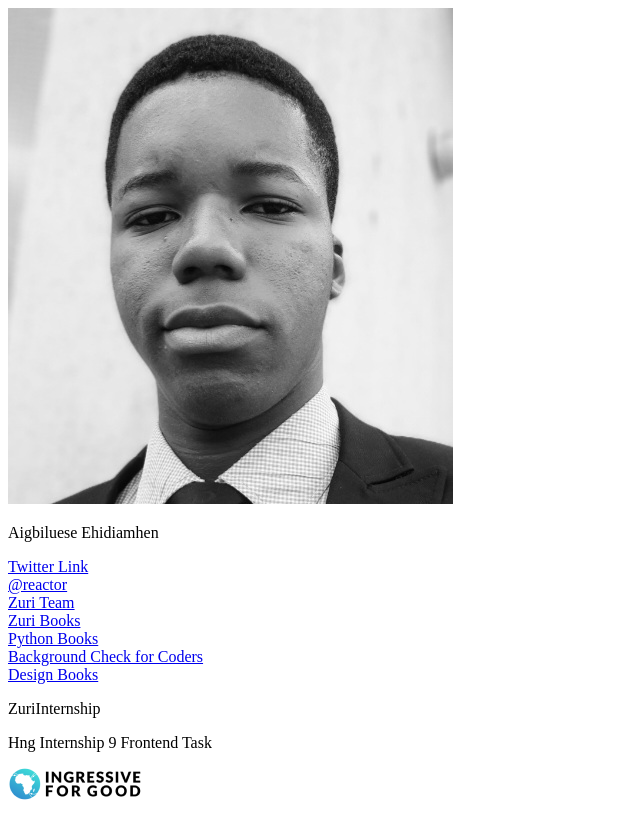
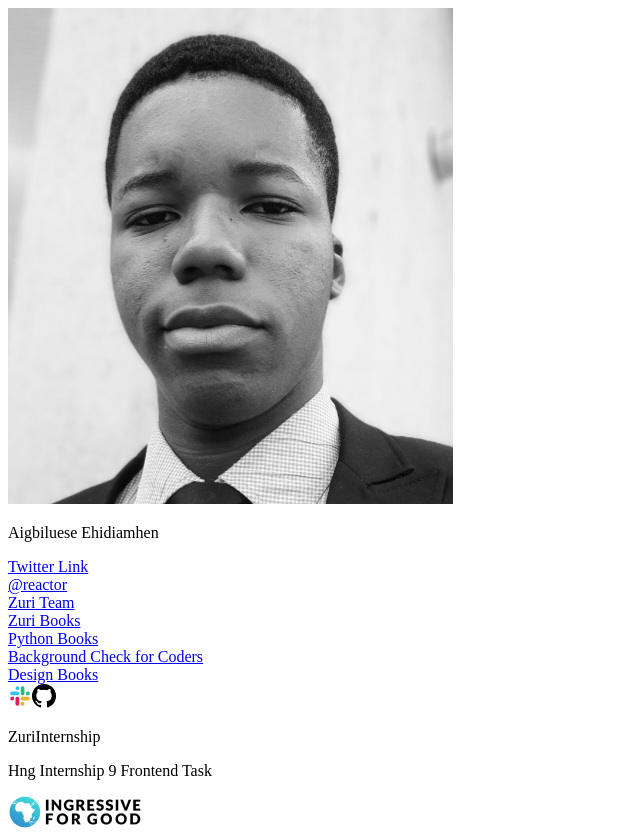
Before and after one commit to Ehidiamhen/linktree-contact, a React (Create React App) app: page / in a window 1280 px wide. Shown: the whole page, without its empty margins (0-640 px from the left). Before the commit the page ends 812 px from the top, so only its background shows below. Built offline with nearby package versions, Linux system fonts and the light colour scheme.

Commit message:
Added 'Icon' component and completed page structure

```diff
--- a/src/App.js
+++ b/src/App.js
@@ -2,6 +2,8 @@ import React from "react";
 import LinkButton from "./components/LinkButton";
 import ProfilePic from "./components/ProfilePic";
 import {ZURI, HNG, I4G} from "./components/Footer"
+import {Slack, Github} from "./components/Icons"
+
 function App() {
   return (
     <div>
@@ -48,6 +50,8 @@ function App() {
           name="Design Books"
         />
         <div id='slack-git'>
+          <Slack />
+          <Github />
         </div>
       </div>
       <div id='footer'>
--- /dev/null
+++ b/src/components/Icons.js
@@ -0,0 +1,17 @@
+import React from 'react'
+import slack from '../slack.png'
+import github from '../github.png'
+
+const Slack = () => {
+    return (
+        <a href='https://hng9.slack.com' target='_blank'><img src={slack} alt='profile'/></a>
+    )
+}
+
+const Github = () => {
+    return (
+        <a href='https://Github.com/ehidiamhen' target='_blank'><img src={github} alt='profile'/></a>
+    )
+}
+
+export {Slack, Github}
```
Also changed, not shown: src/github.png (added), src/slack.png (added).
